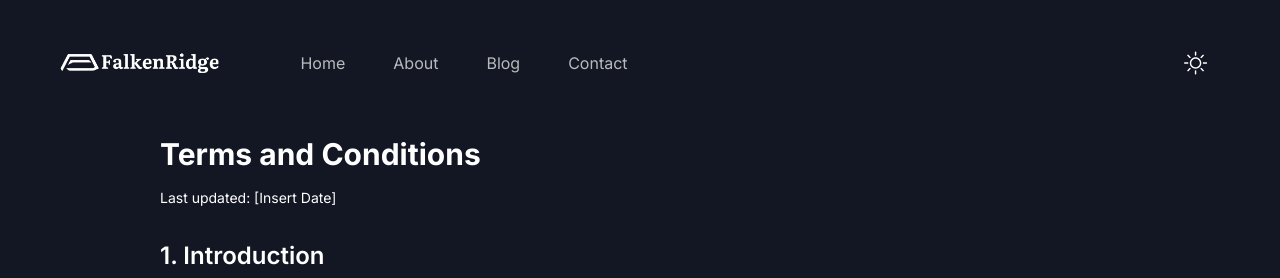
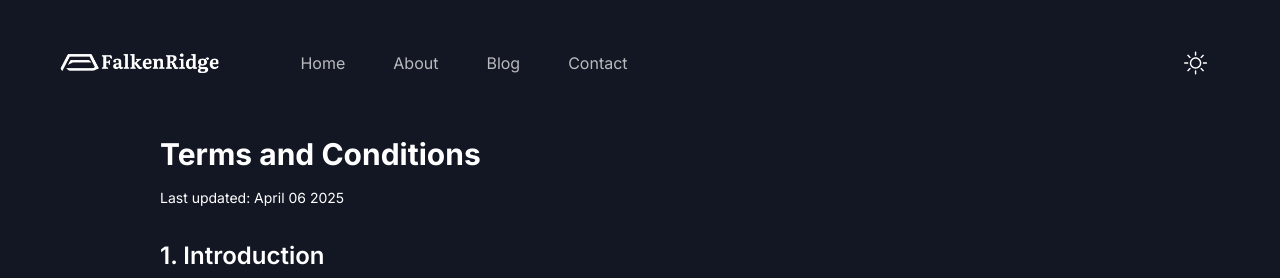
Before and after one commit to nikhilljpskj/FalkenRidge-Updated, a Next.js app: page /terms in a window 1280 px wide. Shown: the top 278 px of the page. Built offline with nearby package versions, Linux system fonts and the light colour scheme.

Commit message:
Minor update

```diff
--- a/app/terms/page.tsx
+++ b/app/terms/page.tsx
@@ -5,7 +5,7 @@ const page = () => {
     <div className="container mx-auto px-6 py-12 min-h-screen mt-14">
       <div className="max-w-5xl mx-auto p-8 rounded-lg">
         <h1 className="text-3xl font-bold mb-4">{"Terms and Conditions"}</h1>
-        <p className="text-sm mb-6">{"Last updated: [Insert Date]"}</p>
+        <p className="text-sm mb-6">{"Last updated: April 06 2025"}</p>
 
         <h2 className="text-2xl font-semibold mt-8 mb-4">{"1. Introduction"}</h2>
         <p className="mb-4 leading-relaxed">
```
